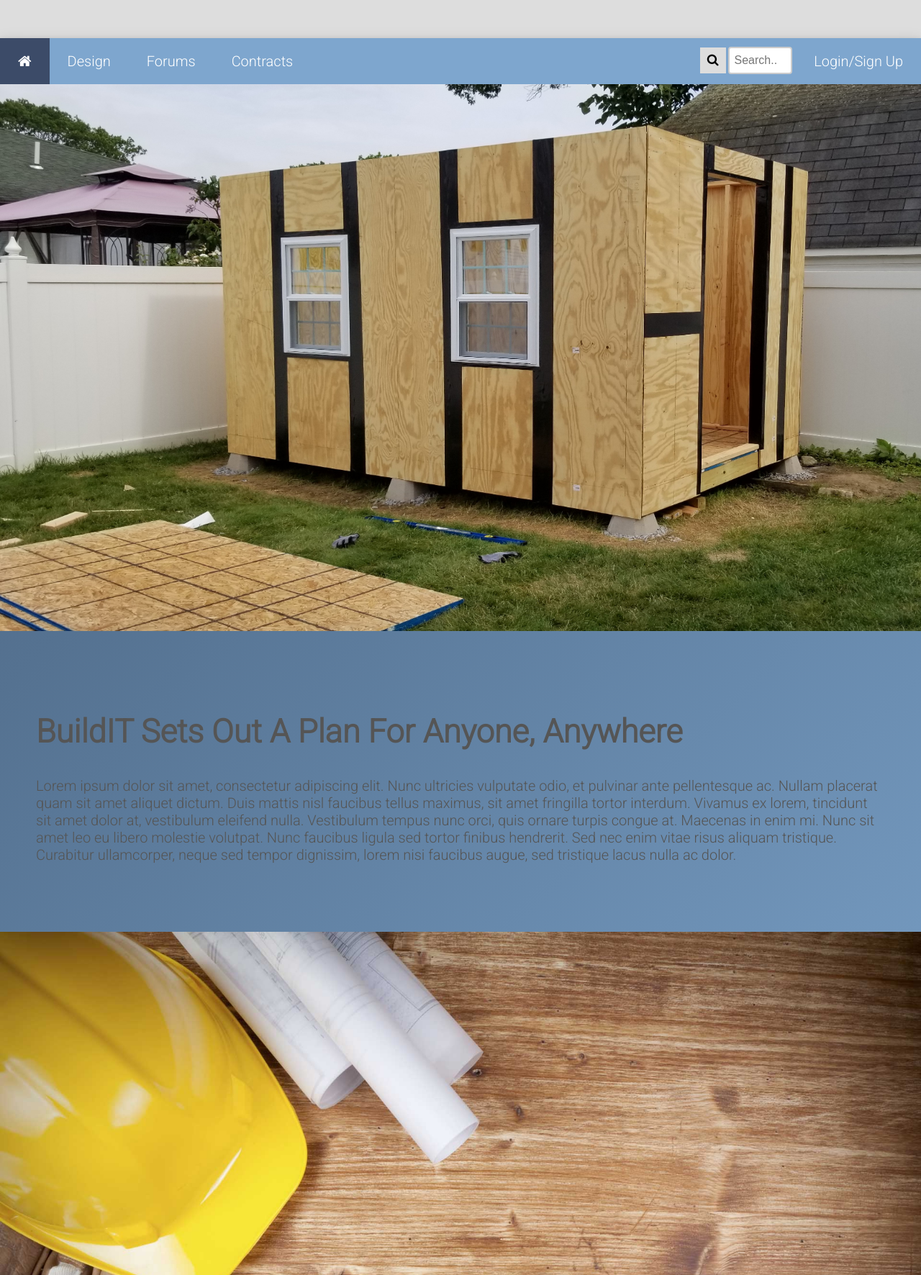
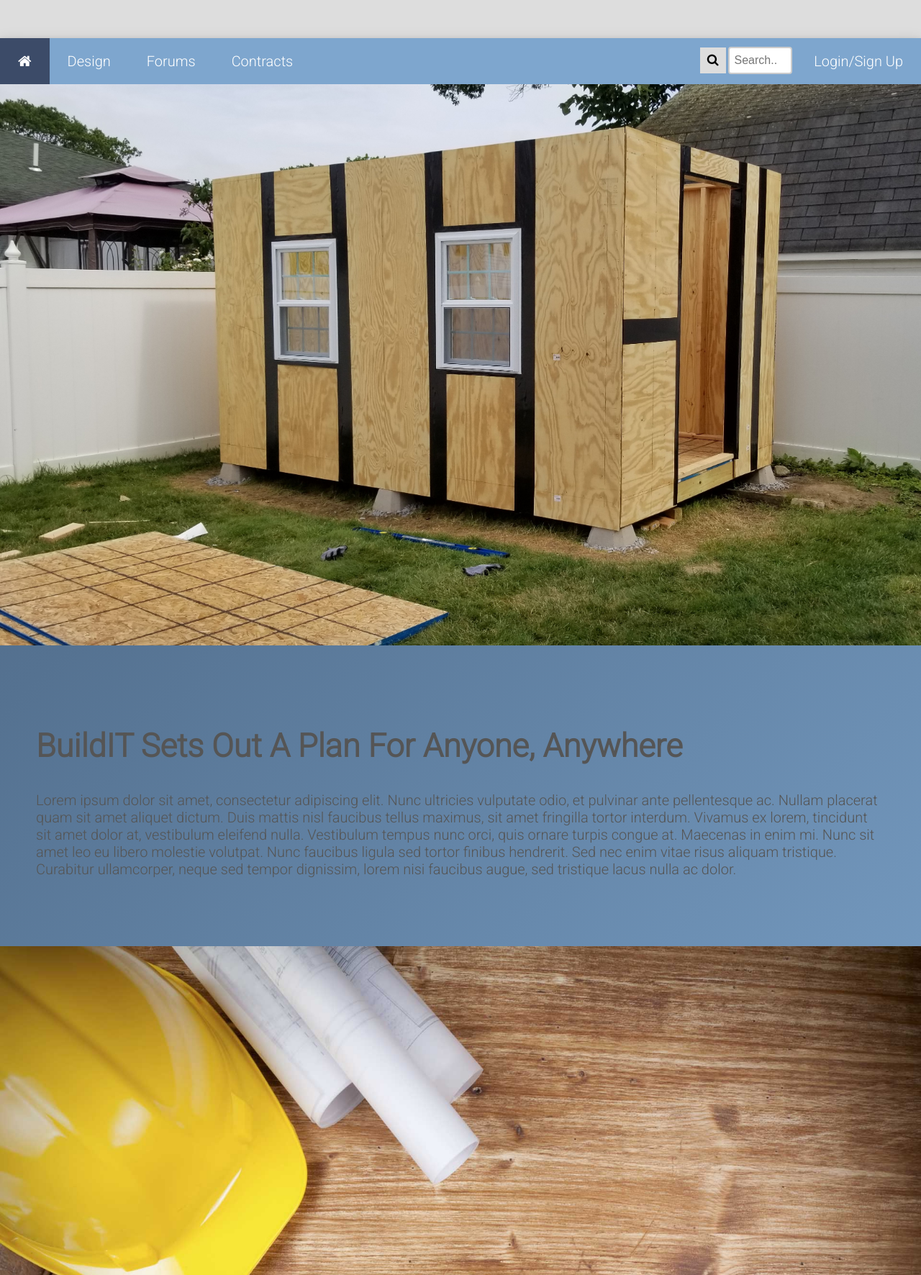
Before and after one commit to AliNoor1/BuildIt, a PHP site: page / in a window 1280 px wide. Shown: the part 148-1920 px from the top of the page at 72% size. Run offline with PHP 8.4, Linux system fonts and the light colour scheme.

Commit message:
Update BuildIT_style.css

```diff
--- a/css/BuildIT_style.css
+++ b/css/BuildIT_style.css
@@ -3,32 +3,32 @@
 /* ADDS ANIMATION FOR THE SLIDES */
 @-webkit-keyframes slide {
   20% {margin-left: 0px;}
-  30% {margin-left: -2000px;}
-  50% {margin-left: -2000px;}
-  60% {margin-left: -1456px;}
-  70% {margin-left: -1456px;}
-  80% {margin-left: -4000px;}
-  90% {margin-left: -4000px;}
+  30% {margin-left: -1450px;}
+  50% {margin-left: -1450px;}
+  60% {margin-left: -2900px;}
+  70% {margin-left: -2900px;}
+  80% {margin-left: -4350px;}
+  90% {margin-left: -4350px;}
 }
 
-@-moz-keyframes Gradient {
+@-moz-keyframes slide {
   20% {margin-left: 0px;}
-  30% {margin-left: -2000px;}
-  50% {margin-left: -2000px;}
-  60% {margin-left: -1456px;}
-  70% {margin-left: -1456px;}
-  80% {margin-left: -4000px;}
-  90% {margin-left: -4000px;}
+  30% {margin-left: -1450px;}
+  50% {margin-left: -1450px;}
+  60% {margin-left: -2900px;}
+  70% {margin-left: -2900px;}
+  80% {margin-left: -4350px;}
+  90% {margin-left: -4350px;}
 }
 
 @keyframes slide{
   20% {margin-left: 0px;}
-  30% {margin-left: -1500px;}
-  50% {margin-left: -1500px;}
-  60% {margin-left: -3000px;}
-  70% {margin-left: -3000px;}
-  80% {margin-left: -4500px;}
-  90% {margin-left: -4500px;}
+  30% {margin-left: -1450px;}
+  50% {margin-left: -1450px;}
+  60% {margin-left: -2900px;}
+  70% {margin-left: -2900px;}
+  80% {margin-left: -4350px;}
+  90% {margin-left: -4350px;}
 }
 
 .slideShow{
@@ -40,7 +40,7 @@
 
 .slide {
   float: left;
-  width: 1500px;
+  width: 1450px;
 }
 
 /* ADDS ANIMATION FOR GRADIENT BACKGROUND */
@@ -124,7 +124,7 @@ img.imagePreview{
 	max-width: 100%;
 	width: 1800px;
 	max-height: auto;
-	height:760px;
+	height:780px;
 	transition: 1.8s ease;
 	backface-visibility: hidden;
 
```
